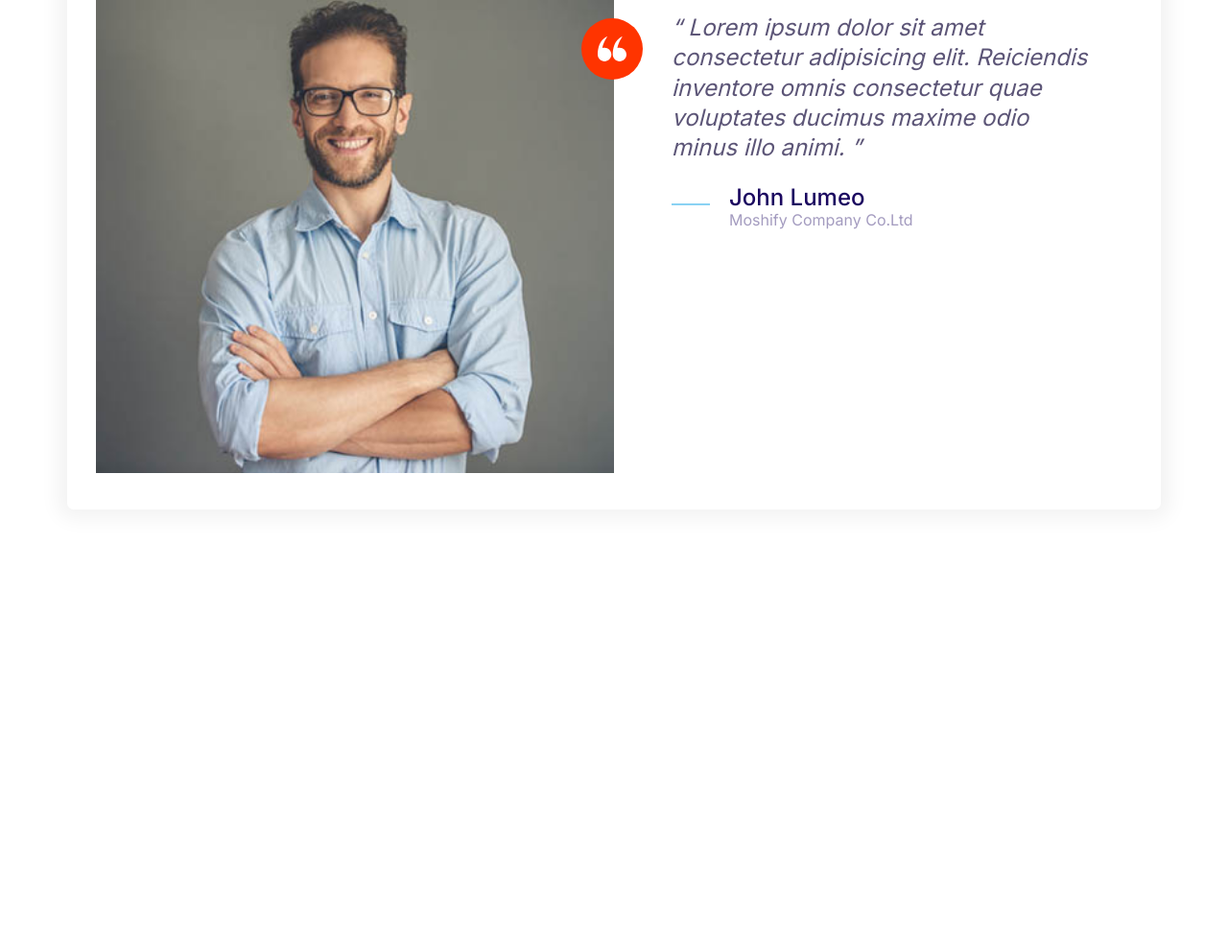
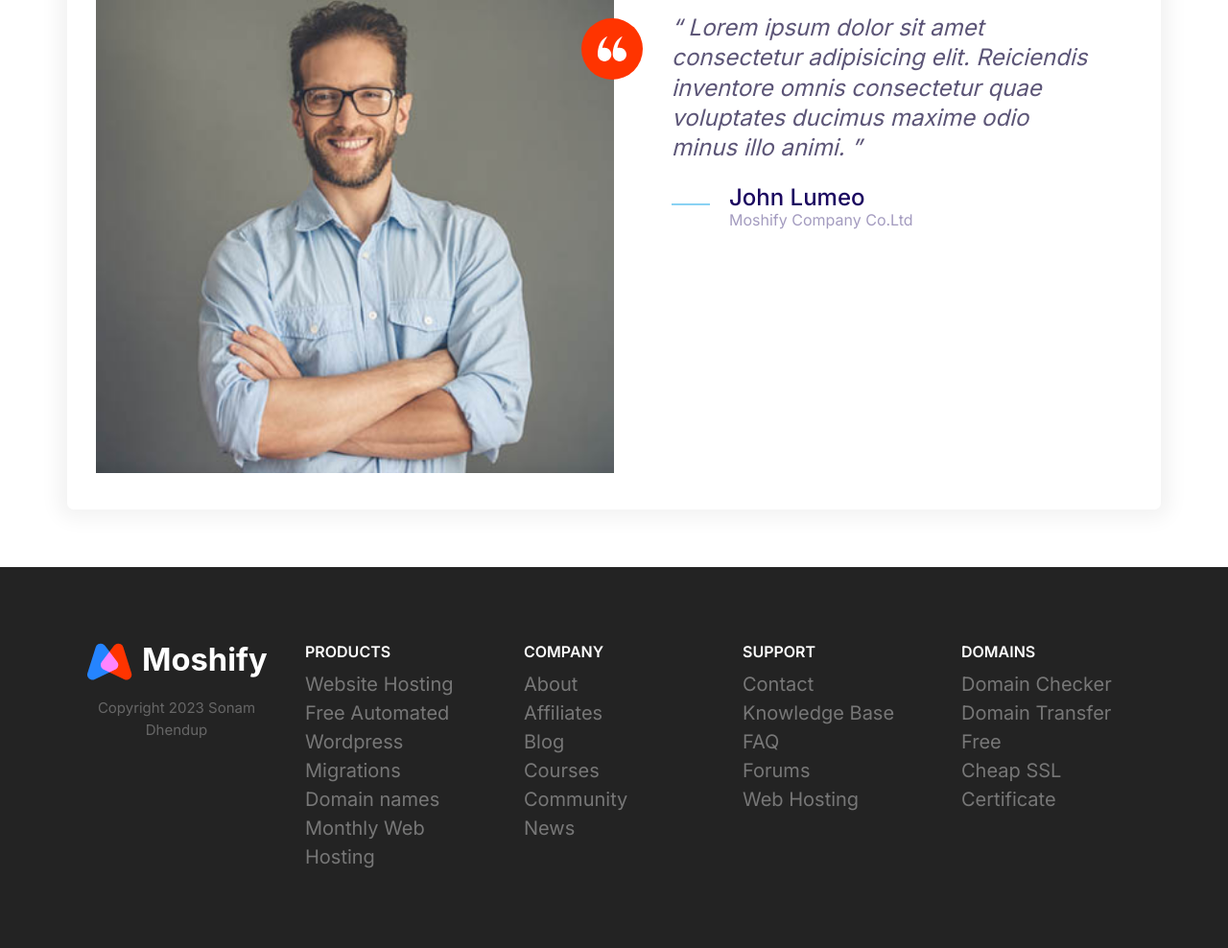
Before and after one commit to SomDhen/moshifyhosting, a plain HTML site: page index.html in a window 1280 px wide. Shown: the part 5048-6036 px from the top of the page at 96% size. Before the commit the page ends 5639 px from the top, so only its background shows below. Drawn offline with Linux system fonts and the light colour scheme.

Commit message:
Build the footer components.

```diff
--- a/css/styles.css
+++ b/css/styles.css
@@ -847,3 +847,81 @@ a {
     max-width: 700px;
   }
 }
+
+/* Footer Sections */
+
+.footer {
+  background: #232323;
+}
+
+.footer a {
+  color: #777;
+  transition: color 0.3s;
+}
+
+.footer a:hover {
+  color: #fff;
+}
+
+.footer__section {
+  padding: 2rem;
+  border-bottom: 1px solid #393939;
+}
+
+.footer__section .list {
+  margin: 0;
+}
+
+.footer__heading {
+  text-transform: uppercase;
+  font-weight: 600;
+}
+
+.footer__brand {
+  margin-top: 5rem;
+  text-align: center;
+}
+
+.footer__brand > img {
+  /* TODO: Consider refactoring this and applying it to all images.*/
+  width: 100%;
+  max-width: 230px;
+}
+
+.footer__copyright {
+  font-size: 2.1rem;
+  color: #fff;
+  opacity: 0.3;
+}
+
+@media screen and (min-width: 768px) {
+  .footer__sections {
+    grid-template-columns: repeat(auto-fit, minmax(10rem, 1fr));
+  }
+
+  .footer .collapsible__chevron {
+    display: none;
+  }
+
+  .footer .collapsible__content {
+    opacity: 1;
+    max-height: 100%;
+  }
+
+  .footer__brand {
+    order: -1;
+    margin-top: 1rem;
+  }
+
+  .footer__copyright {
+    font-size: 1.5rem;
+  }
+
+  .footer__section {
+    border: 0;
+  }
+
+  .footer__heading {
+    font-size: 1.6rem;
+  }
+}
--- a/index.html
+++ b/index.html
@@ -371,6 +371,84 @@
       </section>
     </main>
 
+    <!-- Footer Sections -->
+    <footer class="block block--dark footer">
+      <div class="container grid footer__sections">
+        <section class="collapsible collapsible--expanded footer__section">
+          <header class="collapsible__header">
+            <h2 class="collapsible__heading footer__heading">Products</h2>
+            <svg class="icon icon--white collapsible__chevron">
+              <use xlink:href="images/sprite.svg#chevron"></use>
+            </svg>
+          </header>
+          <div class="collapsible__content">
+            <ul class="list">
+              <li><a href="#">Website Hosting</a></li>
+              <li><a href="#">Free Automated Wordpress</a></li>
+              <li><a href="#">Migrations</a></li>
+              <li><a href="#">Domain names</a></li>
+              <li><a href="#">Monthly Web Hosting</a></li>
+            </ul>
+          </div>
+        </section>
+        <section class="collapsible footer__section">
+          <header class="collapsible__header">
+            <h2 class="collapsible__heading footer__heading">Company</h2>
+            <svg class="icon icon--white collapsible__chevron">
+              <use xlink:href="images/sprite.svg#chevron"></use>
+            </svg>
+          </header>
+          <div class="collapsible__content">
+            <ul class="list">
+              <li><a href="#">About</a></li>
+              <li><a href="#">Affiliates</a></li>
+              <li><a href="#">Blog</a></li>
+              <li><a href="#">Courses</a></li>
+              <li><a href="#">Community</a></li>
+              <li><a href="#">News</a></li>
+            </ul>
+          </div>
+        </section>
+        <section class="collapsible footer__section ">
+          <header class="collapsible__header">
+            <h2 class="collapsible__heading footer__heading">Support</h2>
+            <svg class="icon icon--white collapsible__chevron">
+              <use xlink:href="images/sprite.svg#chevron"></use>
+            </svg>
+          </header>
+          <div class="collapsible__content">
+            <ul class="list">
+              <li><a href="#">Contact</a></li>
+              <li><a href="#">Knowledge Base</a></li>
+              <li><a href="#">FAQ</a></li>
+              <li><a href="#">Forums</a></li>
+              <li><a href="#">Web Hosting</a></li>
+            </ul>
+          </div>
+        </section>
+        <section class="collapsible footer__section ">
+          <header class="collapsible__header">
+            <h2 class="collapsible__heading footer__heading">Domains</h2>
+            <svg class="icon icon--white collapsible__chevron">
+              <use xlink:href="images/sprite.svg#chevron"></use>
+            </svg>
+          </header>
+          <div class="collapsible__content">
+            <ul class="list">
+              <li><a href="#">Domain Checker</a></li>
+              <li><a href="#">Domain Transfer</a></li>
+              <li><a href="#">Free</a></li>
+              <li><a href="#">Cheap SSL Certificate</a></li>
+            </ul>
+          </div>
+        </section>
+        <section class="footer__brand">
+          <img src="images/logo.svg" alt="">
+          <p class="footer__copyright">Copyright 2023 Sonam Dhendup</p>
+        </section>
+      </div>
+    </footer>
+
     <!-- JavaScript Scripts -->
     <script src="js/main.js"></script>
   </body>
```
Also changed, not shown: components/footer.html (added, +76 -0 lines).
